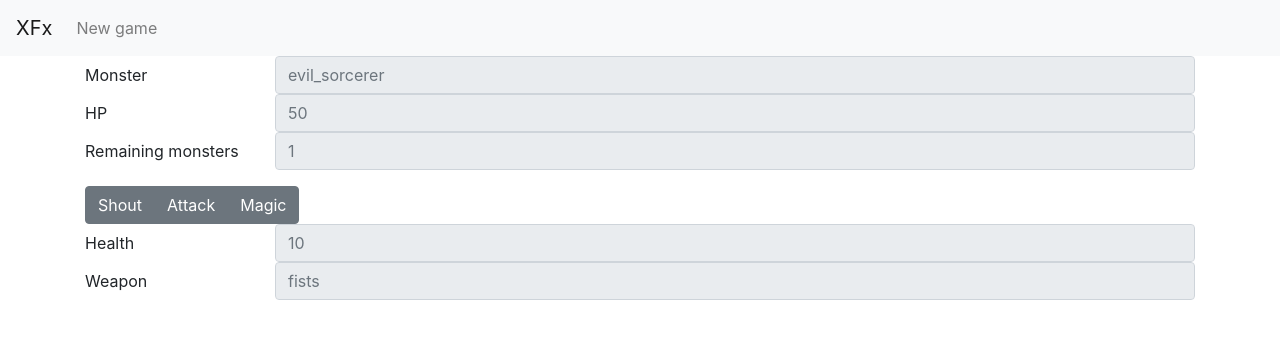
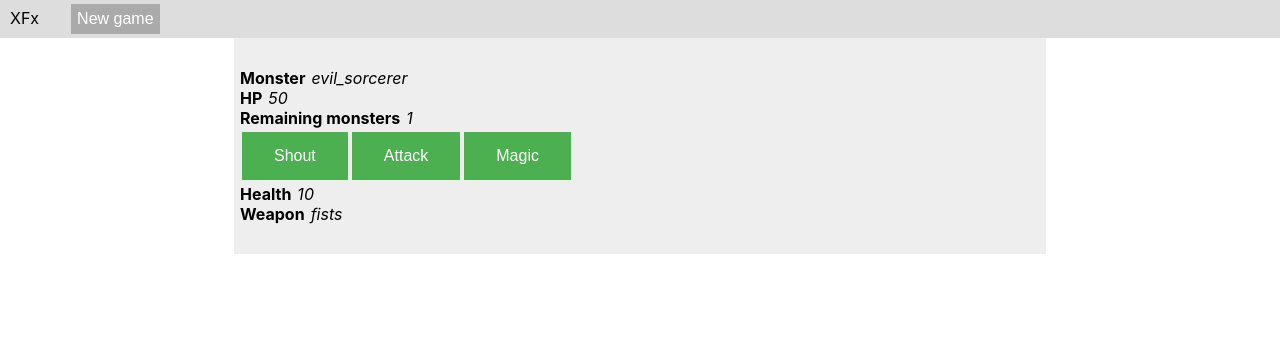
Before and after one commit to madeso/xfx.js, a React (Create React App) app: page / in a window 1280 px wide. Shown: the top 338 px of the page. Built offline with nearby package versions, Linux system fonts and the light colour scheme.

Commit message:
dropped bootstrap usage

```diff
--- a/src/App.css
+++ /dev/null
@@ -1,38 +0,0 @@
-.App {
-  text-align: center;
-}
-
-.App-logo {
-  height: 40vmin;
-  pointer-events: none;
-}
-
-@media (prefers-reduced-motion: no-preference) {
-  .App-logo {
-    animation: App-logo-spin infinite 20s linear;
-  }
-}
-
-.App-header {
-  background-color: #282c34;
-  min-height: 100vh;
-  display: flex;
-  flex-direction: column;
-  align-items: center;
-  justify-content: center;
-  font-size: calc(10px + 2vmin);
-  color: white;
-}
-
-.App-link {
-  color: #61dafb;
-}
-
-@keyframes App-logo-spin {
-  from {
-    transform: rotate(0deg);
-  }
-  to {
-    transform: rotate(360deg);
-  }
-}
--- a/src/App.tsx
+++ b/src/App.tsx
@@ -1,59 +1,53 @@
 import React from 'react';
-import './App.css';
-
-import { Container, Row, Button, Col, Navbar, Nav, ButtonGroup, Form } from 'react-bootstrap';
+import './app.css';
 
 import * as game from './game'
 
 const MonsterFight = (props: { monster: game.Monster, player: game.Player, remainingMonsters: number, onAttack:()=>void}) => {
     return (
         <>
+            <div id="monster_prop">
+                <div className="property">
+                    <div className="key">Monster</div>
+                    <div className="value">
+                        {props.monster.name}
+                    </div>
+                </div>
 
-            <Form>
-                <Form.Group as={Row}>
-                    <Form.Label column sm="2">
-                        Monster
-                    </Form.Label>
-                    <Col sm="10">
-                        <Form.Control type="text" placeholder={props.monster.name} readOnly />
-                    </Col>
+                <div className="property">
+                    <div className="key">HP</div>
+                    <div className="value">
+                        {props.monster.hp.current.toString()}
+                    </div>
+                </div>
 
-                    <Form.Label column sm="2">
-                        HP
-                    </Form.Label>
-                    <Col sm="10">
-                        <Form.Control type="text" placeholder={props.monster.hp.current.toString()} readOnly />
-                    </Col>
-                    <Form.Label column sm="2">
-                        Remaining monsters
-                    </Form.Label>
-                    <Col sm="10">
-                        <Form.Control type="text" placeholder={props.remainingMonsters.toString()} readOnly />
-                    </Col>
-                </Form.Group>
-            </Form>
-            <ButtonGroup aria-label="Actions">
-                <Button variant="secondary">Shout</Button>
-                <Button variant="secondary" onClick={props.onAttack}>Attack</Button>
-                <Button variant="secondary">Magic</Button>
-            </ButtonGroup>
-            <Form>
-                <Form.Group as={Row}>
-                    <Form.Label column sm="2">
-                        Health
-                    </Form.Label>
-                    <Col sm="10">
-                        <Form.Control type="text" placeholder={props.player.health.current.toString()} readOnly />
-                    </Col>
+                <div className="property">
+                    <div className="key">Remaining monsters</div>
+                    <div className="value">
+                        {props.remainingMonsters.toString()}
+                    </div>
+                </div>
+            </div>
+            <div className="actions">
+                <button>Shout</button>
+                <button onClick={props.onAttack}>Attack</button>
+                <button>Magic</button>
+            </div>
+            <div id="player_prop">
+                <div className="property">
+                    <div className="key">Health</div>
+                    <div className="value">
+                        {props.player.health.current.toString()}
+                    </div>
+                </div>
 
-                    <Form.Label column sm="2">
-                        Weapon
-                    </Form.Label>
-                    <Col sm="10">
-                        <Form.Control type="text" placeholder={props.player.weapon.name} readOnly />
-                    </Col>
-                </Form.Group>
-            </Form>
+                <div className="property">
+                    <div className="key">Weapon</div>
+                    <div className="value">
+                        {props.player.weapon.name}
+                    </div>
+                </div>
+            </div>
         </>
     );
 };
@@ -87,23 +81,17 @@ function App()
         setState(game.new_game());
     };
     return (
-        <>
-            <Navbar bg="light" expand="lg">
-                <Navbar.Brand href="#home">XFx</Navbar.Brand>
-                <Nav className="mr-auto">
-                    <Nav.Link href="#home" onClick={newGame}>New game</Nav.Link>
-                </Nav>
-            </Navbar>
-            <Container>
-                <Row className="justify-content-md-center">
-                    <Col xs lg="2" />
-                        <Col md="auto">
-                            <Game state={state} setState={setState}/>
-                        </Col>
-                    <Col xs lg="2" />
-                </Row>
-            </Container>
-        </>
+        <div className="app">
+            <div id="meny">
+                <div id="title">XFx</div>
+                <div id="buttons">
+                    <button onClick={newGame}>New game</button>
+                </div>
+            </div>
+            <div id="body">
+                <Game state={state} setState={setState}/>
+            </div>
+        </div>
     );
 }
 
--- /dev/null
+++ b/src/app.css
@@ -0,0 +1,67 @@
+button
+{
+    background-color: #4CAF50;
+    border: none;
+    color: white;
+    padding: 15px 32px;
+    text-align: center;
+    text-decoration: none;
+    display: inline-block;
+    font-size: 16px;
+    margin: 4px 2px;
+    cursor: pointer;
+}
+
+#body
+{
+  background-color: #eee;
+
+  max-width: 800px;
+  margin: auto;
+  position: relative;
+  padding-top: 30px;
+  padding-bottom: 30px;
+  padding-left: 6px;
+  padding-right: 6px;
+}
+
+#meny
+{
+    background-color: #ddd;
+    display: block;
+}
+
+#title
+{
+    display: inline;
+    padding-left: 10px;
+}
+
+#buttons
+{
+    display: inline;
+    padding-left: 30px;
+}
+
+#buttons button
+{
+    padding: 6px;
+    background-color: #aaa;
+}
+
+.property
+{
+    display: block;
+}
+
+.key
+{
+    font-weight: bold;
+    display: inline;
+}
+.value
+{
+    font-style: italic;
+    display: inline;
+    margin-left: 6px;
+}
--- a/src/index.css
+++ b/src/index.css
@@ -1,13 +1,7 @@
-body {
-  margin: 0;
-  font-family: -apple-system, BlinkMacSystemFont, 'Segoe UI', 'Roboto', 'Oxygen',
-    'Ubuntu', 'Cantarell', 'Fira Sans', 'Droid Sans', 'Helvetica Neue',
-    sans-serif;
-  -webkit-font-smoothing: antialiased;
-  -moz-osx-font-smoothing: grayscale;
+body
+{
+    margin: 0;
+    font-family: -apple-system, BlinkMacSystemFont, 'Segoe UI', 'Roboto', 'Oxygen', 'Ubuntu', 'Cantarell', 'Fira Sans', 'Droid Sans', 'Helvetica Neue', sans-serif;
+    -webkit-font-smoothing: antialiased;
+    -moz-osx-font-smoothing: grayscale;
 }
-
-code {
-  font-family: source-code-pro, Menlo, Monaco, Consolas, 'Courier New',
-    monospace;
-}
--- a/src/index.tsx
+++ b/src/index.tsx
@@ -1,6 +1,6 @@
 import React from 'react';
 import ReactDOM from 'react-dom';
-import 'bootstrap/dist/css/bootstrap.min.css';
+import './index.css';
 import App from './App';
 import reportWebVitals from './reportWebVitals';
 
```
